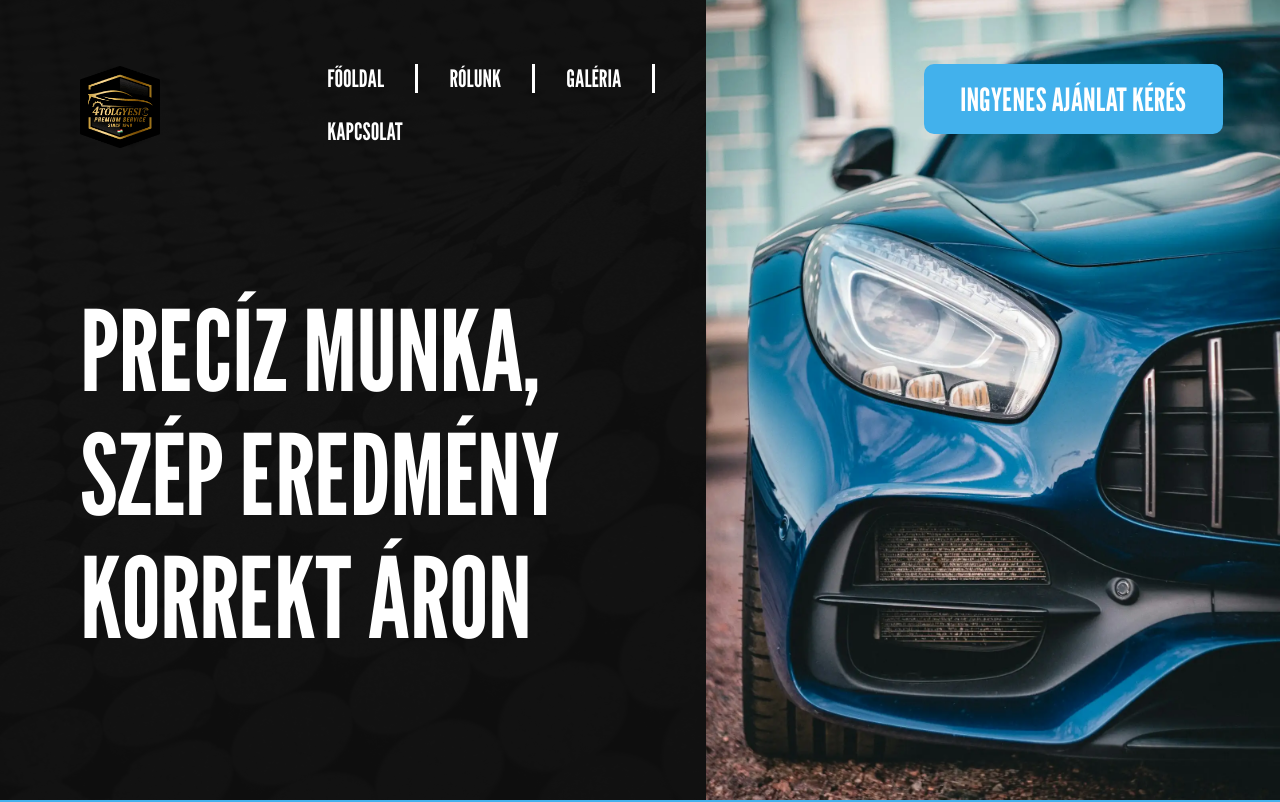
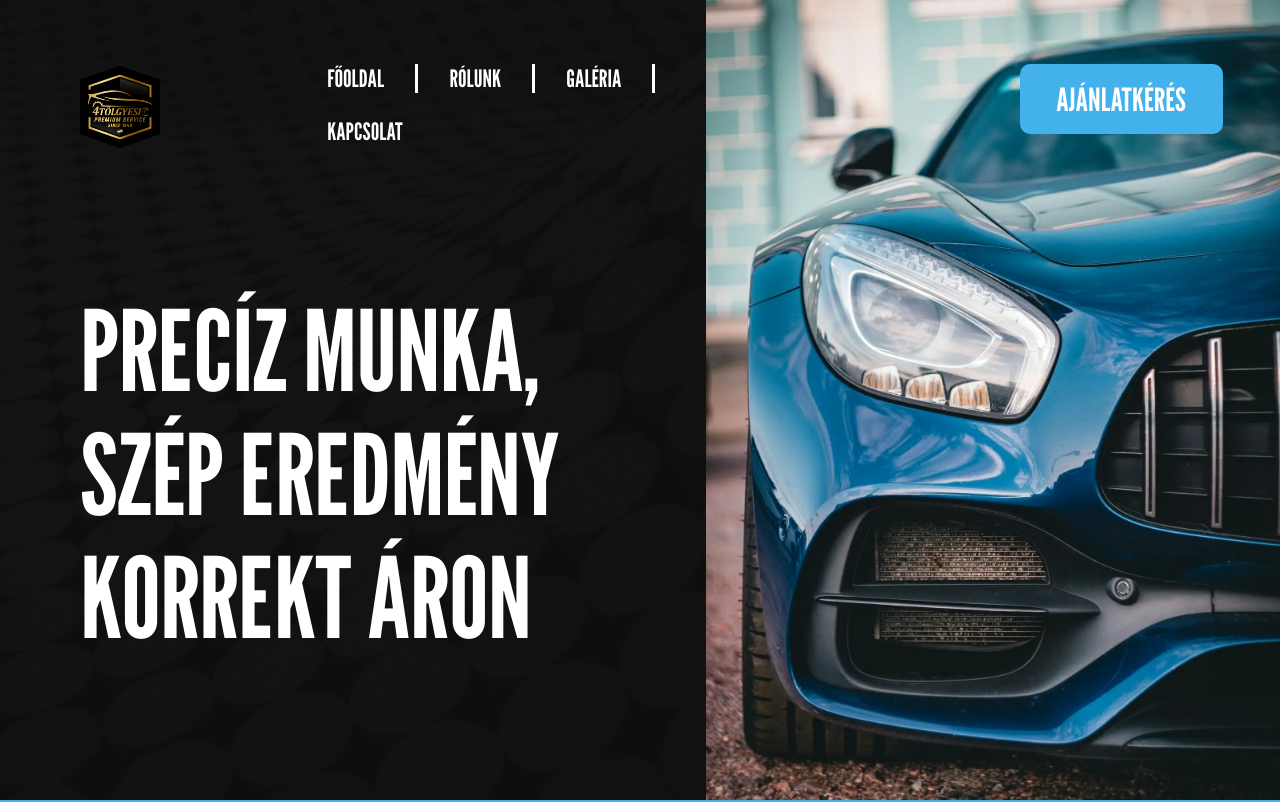
Before and after one commit to Karakrisz/AutofenyezesSPA, a Nuxt app: page / in a window 1280 px wide. Shown: the top 802 px of the page. Built offline with nearby package versions, Linux system fonts and the light colour scheme; a web font is replaced by a local one.

Commit message:
front end

```diff
--- a/pages/index.vue
+++ b/pages/index.vue
@@ -74,7 +74,7 @@ onBeforeUnmount(() => {
       <div class="hero__image-container position-relative">
         <div class="hero__cta position-absolute">
           <NuxtLink to="/idopontfoglalas" class="hero__cta-button"
-            >INGYENES AJÁNLAT KÉRÉS</NuxtLink
+            >AJÁNLATKÉRÉS</NuxtLink
           >
         </div>
         <NuxtImg
```
